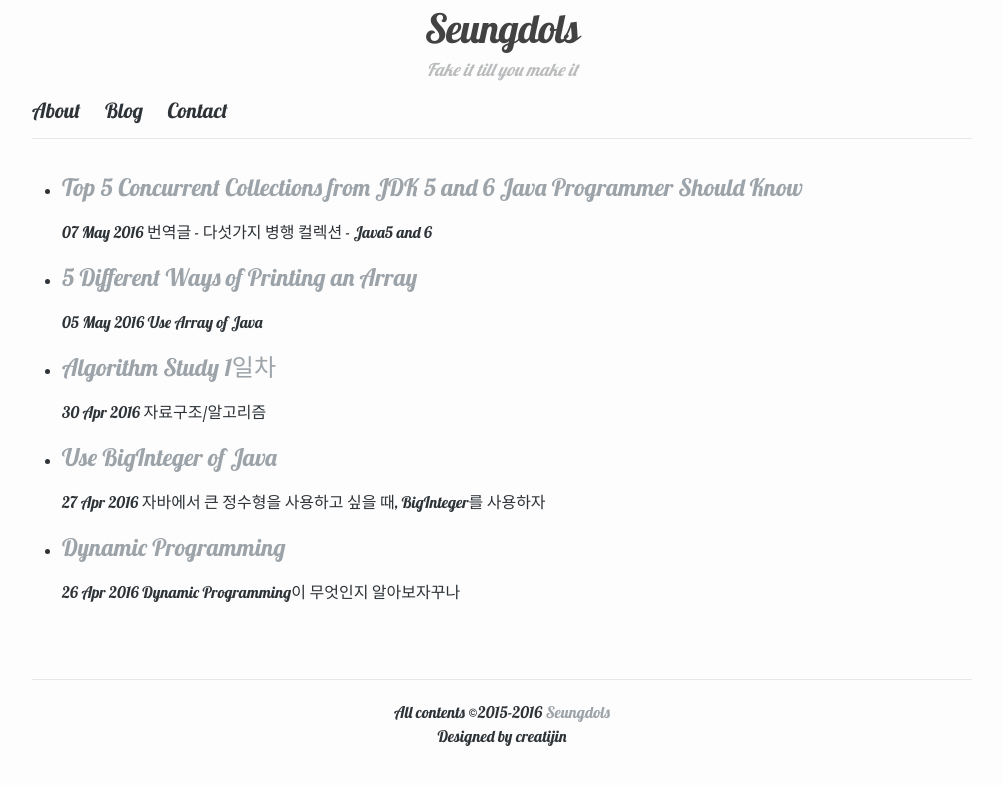
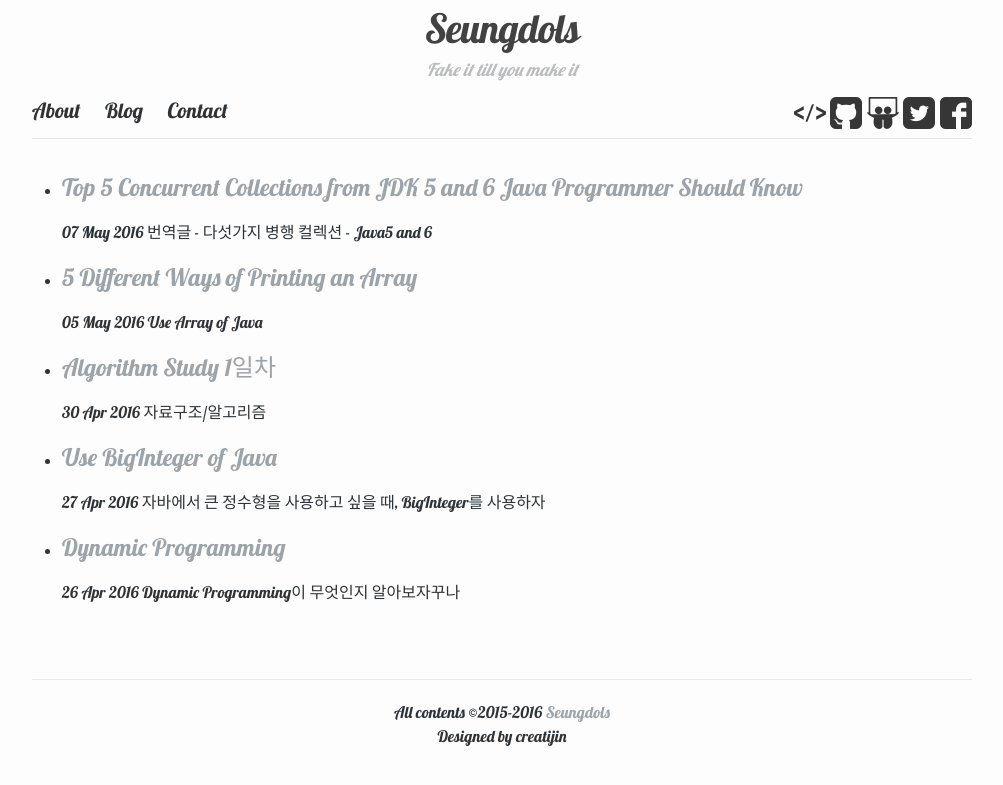
Before and after one commit to seungdols/seungdols.github.io, a Jekyll site: the page built from index.html, in a window 1280 px wide. Shown: the top 785 px of the page, without its empty margins (138-1141 px from the left). Built offline with Jekyll 4.4.1, drawn with Linux system fonts in a browser that asks for light colours; comment, search, counter and statistics services are not loaded.

Commit message:
add social-link in header

```diff
--- a/_includes/header.html
+++ b/_includes/header.html
@@ -10,23 +10,40 @@
 <header class="site-header">
   <div class="wrapper">
     <nav class="site-nav">
-      <a href="#" class="menu-icon">
-        <svg viewBox="0 0 18 15">
-          <path fill="#424242" d="M18,1.484c0,0.82-0.665,1.484-1.484,1.484H1.484C0.665,2.969,0,2.304,0,1.484l0,0C0,0.665,0.665,0,1.484,0 h15.031C17.335,0,18,0.665,18,1.484L18,1.484z"/>
-          <path fill="#424242" d="M18,7.516C18,8.335,17.335,9,16.516,9H1.484C0.665,9,0,8.335,0,7.516l0,0c0-0.82,0.665-1.484,1.484-1.484 h15.031C17.335,6.031,18,6.696,18,7.516L18,7.516z"/>
-          <path fill="#424242" d="M18,13.516C18,14.335,17.335,15,16.516,15H1.484C0.665,15,0,14.335,0,13.516l0,0 c0-0.82,0.665-1.484,1.484-1.484h15.031C17.335,12.031,18,12.696,18,13.516L18,13.516z"/>
-        </svg>
-      </a>
-
       <div class="trigger">
         {% for my_page in site.pages %}
           {% if my_page.title %}
           <a class="page-link" href="{{ my_page.url | prepend: site.baseurl }}">{{ my_page.title }}</a>
           {% endif %}
         {% endfor %}
+
+        <div class="social-wrapper">
+            <a href="http://seungdols.tistory.com" class="social-link" target="_blank">
+                <img Class="img-social" src="{{site.baseurl}}/assets/img/social-blog.png" alt="" />
+            </a>
+            <a href="http://www.github.com/seungdols" class="social-link" target="_blank">
+
+                <img Class="img-social" src="{{site.baseurl}}/assets/img/social-github.png" alt="" />
+            </a>
+            <a href="http://www.slideshare.net/seunghochoi4" class="social-link" target="_blank">
+
+                <img Class="img-social" src="{{site.baseurl}}/assets/img/social-slideshare.png" alt="" />
+            </a>
+
+            <a href="https://twitter.com/seungdols" class="social-link" target="_blank">
+
+                <img Class="img-social" src="{{site.baseurl}}/assets/img/social-twitter.png" alt="" />
+            </a>
+
+            <a href="https://www.facebook.com/seungdols" class="social-link" target="_blank">
+
+                <img Class="img-social" src="{{site.baseurl}}/assets/img/social-facebook.png" alt="" />
+            </a>
+
+        </div>
+
       </div>
     </nav>
 
   </div>
-
 </header>
--- a/_sass/_layout.scss
+++ b/_sass/_layout.scss
@@ -39,7 +39,13 @@
         color: $grey-color-dark;
     }
 }
-
+.social-wrapper{
+    float: right;
+    .img-social{
+        max-width: 32px;
+        max-height: 32px;
+    }
+}
 .site-nav {
     // float: left;
     font-size: 1.3em;
```
Also changed, not shown: assets/img/social-blog.png (added), assets/img/social-facebook.png (added), assets/img/social-github.png (added), assets/img/social-linkedin.png (added), assets/img/social-slideshare.png (added), assets/img/social-twitter.png (added).
